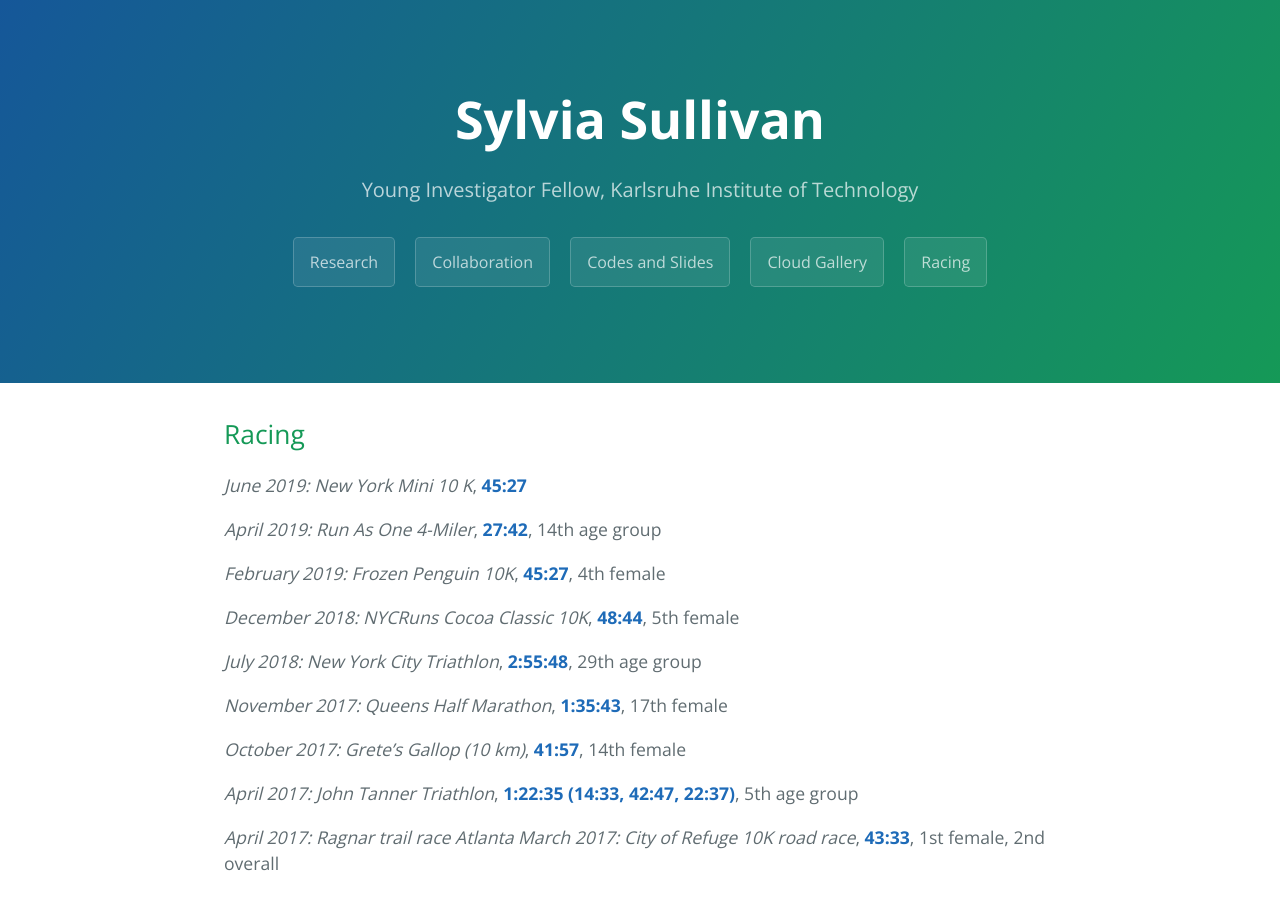
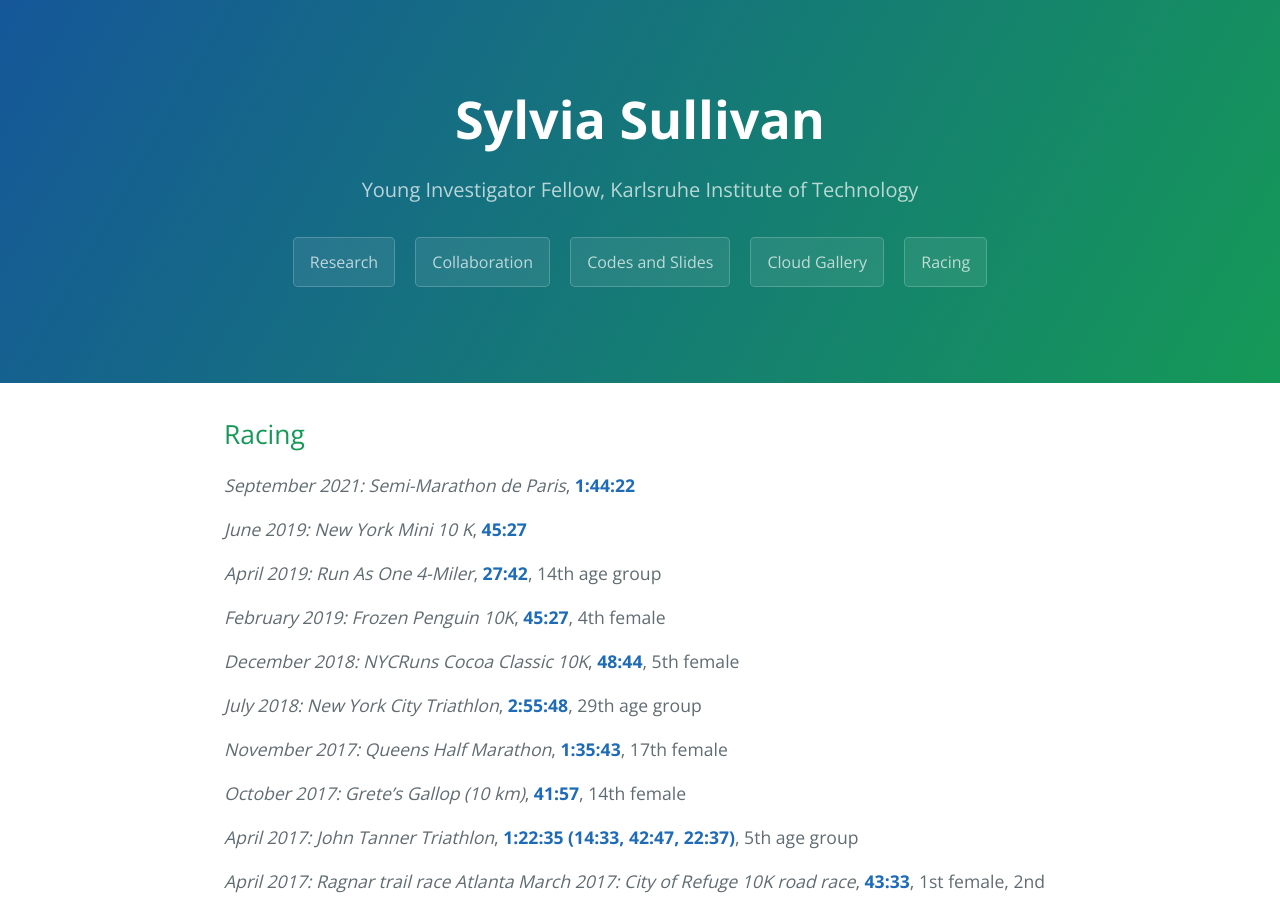
Before and after one commit to sylviasullivan/sylviasullivan.github.io, a Jekyll site: the page built from personal.md, in a window 1280 px wide and 900 px high. Built offline with Jekyll 4.4.1, drawn with Linux system fonts in a browser that asks for light colours.

Commit message:
Semi-marathon de Paris added

```diff
--- a/personal.md
+++ b/personal.md
@@ -5,6 +5,7 @@
 ---
 
 ## Racing
+*September 2021: Semi-Marathon de Paris*, **[1:44:22](https://resultscui.active.com/participants/40431145)**
 
 *June 2019: New York Mini 10 K*, **[45:27](https://results.nyrr.org/event/19MINI/result/5611)**
 
```
